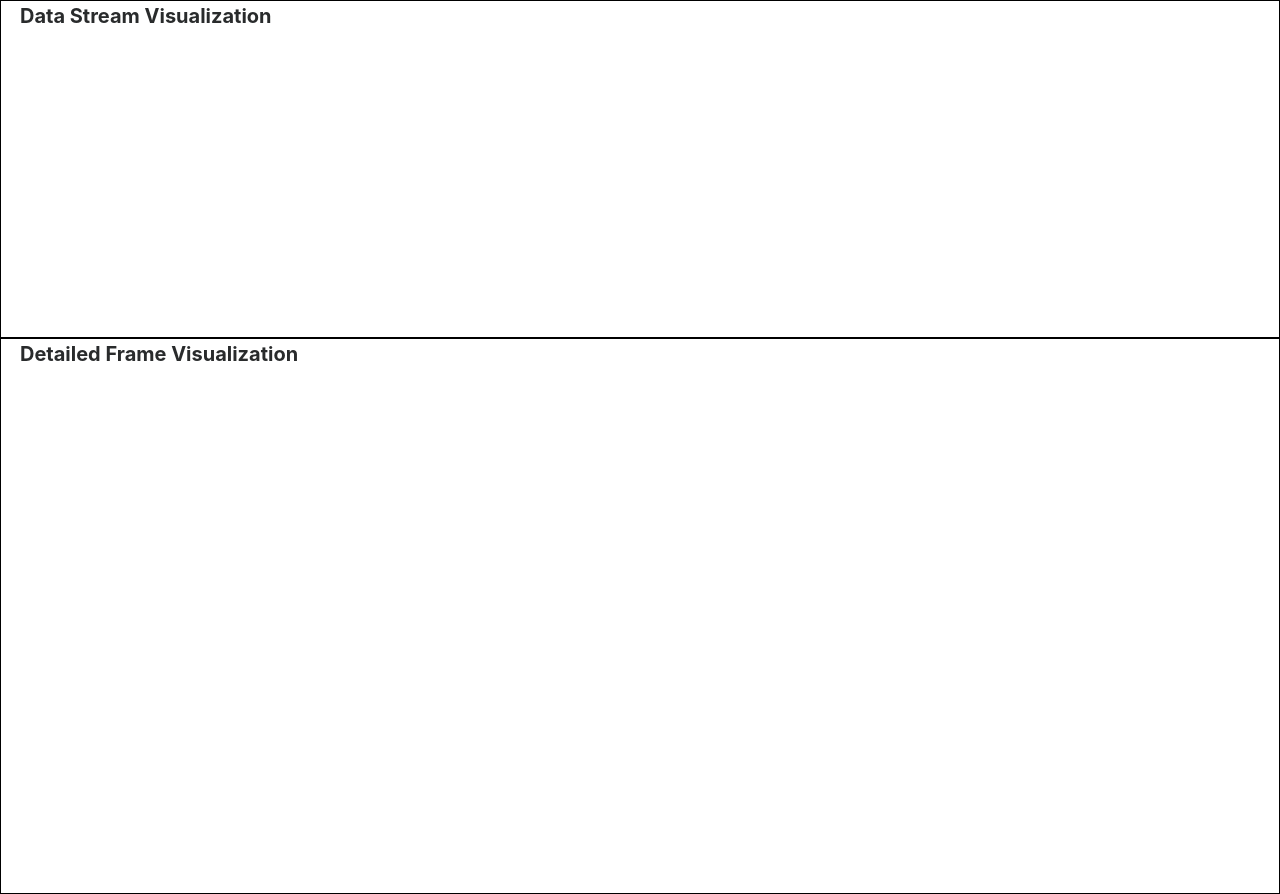
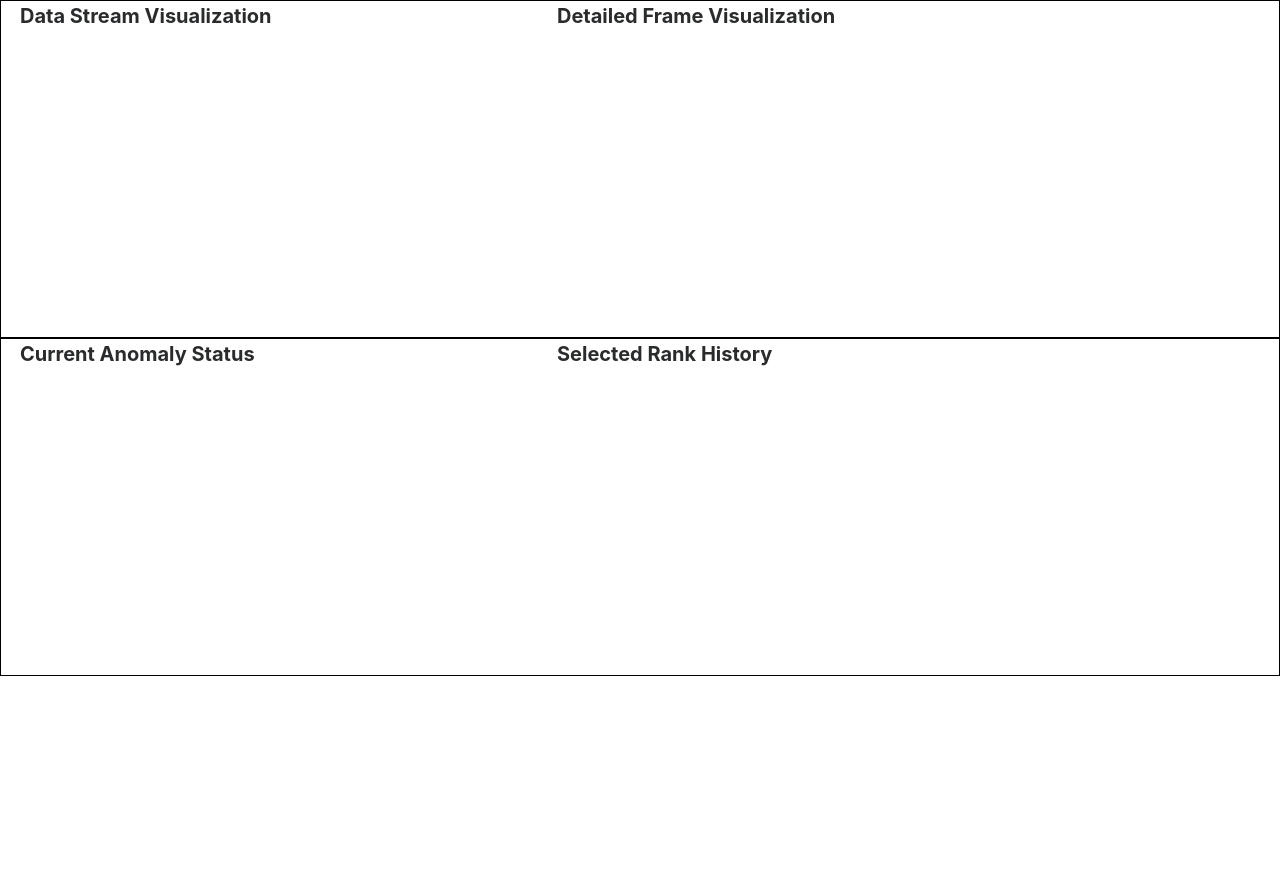
Before and after one commit to CODARcode/ChimbukoVisualization, a plain HTML site: page web/index.html in a window 1280 px wide. After the commit the page ends 800 px from the top, so only its background shows below. Drawn offline with Linux system fonts and the light colour scheme; no server answers.

Commit message:
Added rank view and history view layout

```diff
--- a/web/index.html
+++ b/web/index.html
@@ -24,22 +24,43 @@
     <div class="container-fluid">
         <div class="row nopadding">
                 <div class="row visrow">
-                    <div class="title"><b> &nbsp; &nbsp; Data Stream Visualization</b></div>
-                    <svg id="streamview" class="streamview"></svg>
+                    <div class='viscol col-lg-5 nopadding'>
+                        <b class="title"> &nbsp; &nbsp; Data Stream Visualization</b>
+                        <svg id="streamview" class="streamview"></svg>
+                    </div>
+                    <div class='viscol col-lg-5 nopadding'>
+                        <div>
+                            <b class="title" style='display: inline-block'>&nbsp; &nbsp; Detailed Frame Visualization</b>
+                            <div id='detailed_frame_info' style='display: inline-block;'></div>
+                        </div>
+                        <div class="nopadding" >
+
+                            <svg id="frameview" class="frameview"></svg>
+                        </div>
+                    </div>
                 </div>
                 <div class="row visrow">
-                    <b class="title">&nbsp; &nbsp; Detailed Frame Visualization</b><br/>
-                    <div class="nopadding" >
-                        <div id='detailed_frame_info'></div>
-                        <svg id="frameview" class="frameview"></svg>
+                    <div class='viscol col-lg-5 nopadding'>
+                        <b class="title"> &nbsp; &nbsp; Current Anomaly Status</b>
+                        <svg id="currentview" class="currentview"></svg>
+                    </div>
+                    <div class='viscol col-lg-5 nopadding'>
+                        <div>
+                            <b class="title" style='display: inline-block'>&nbsp; &nbsp; Selected Rank History </b>
+                            <div id='selected_rank_no' style='display: inline-block;'></div>
+                        </div>
+                        <div class="nopadding" >
+                            <svg id="histview" class="histview"></svg>
+                        </div>
                     </div>
                 </div>
-        </div>
     </div>
     <script src="/static/js/constant.js"></script>
     <script src="/static/js/view.js"></script>
     <script src="/static/js/streamview.js"></script>
     <script src="/static/js/frameview.js"></script>
+    <script src="/static/js/currentview.js"></script>
+    <script src="/static/js/histview.js"></script>
     <script src="/static/js/globalview.js"></script>
     <script src="/static/js/scatterview.js"></script>
     <script src="/static/js/graphview.js"></script>
--- a/web/static/js/styles.css
+++ b/web/static/js/styles.css
@@ -82,16 +82,29 @@ text {
     margin: 0px;
     display: block;
 }
+.viscol {
+    display: inline-block;
+}
 /* Visualization Components */
 .streamview {
     width: 100%;
     height: 300px;
-    display: block;
+    display: inline-block;
 }
 .frameview {
     width: 100%;
-    height: 500px;
-    display: block;
+    height: 300px;
+    display: inline-block;
+}
+.currentview {
+    width: 100%;
+    height: 300px;
+    display: inline-block;
+}
+.histview {
+    width: 100%;
+    height: 300px;
+    display: inline-block;
 }
 .globalview {
     width: 100%;
```
